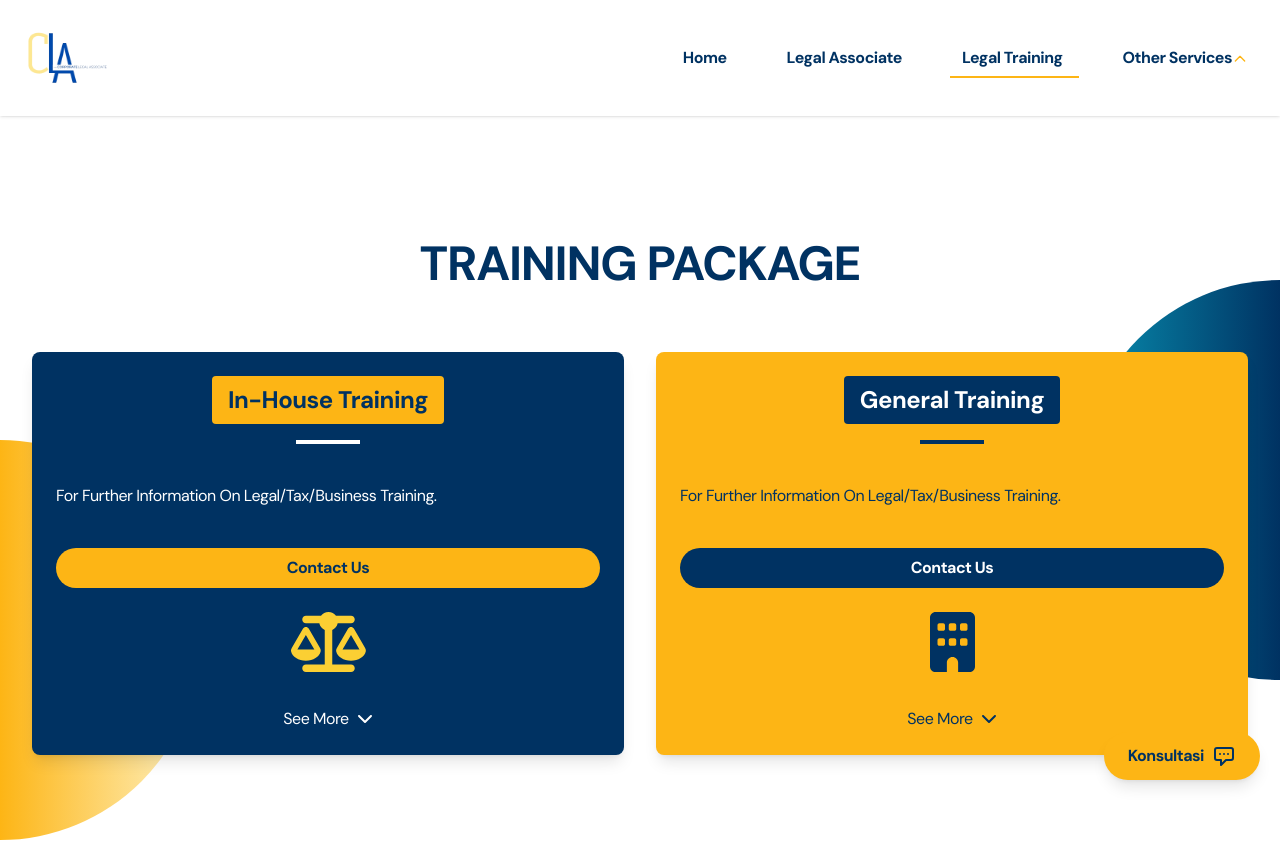
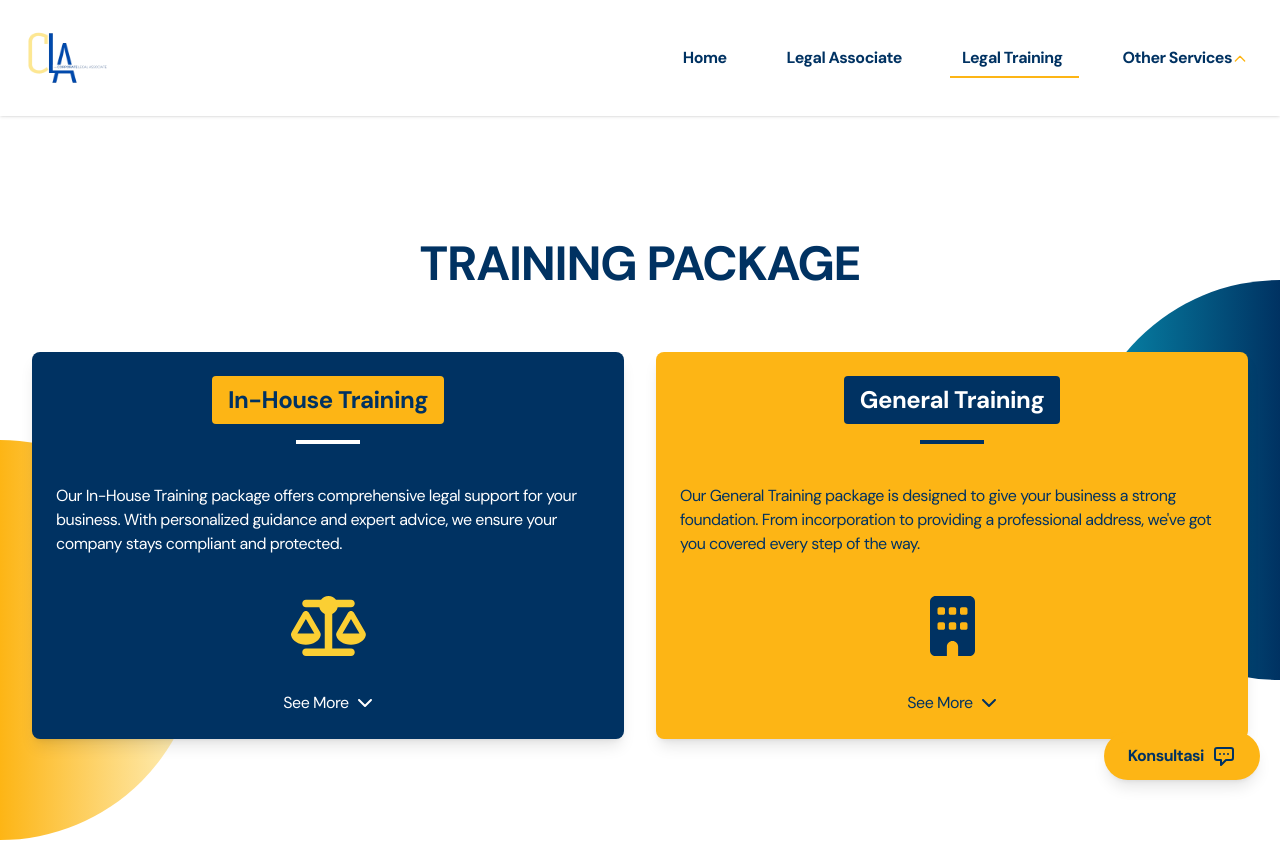
Before and after one commit to nctrnlman/client-cla-indonesia, a React (Vite) app: page /legal-training in a window 1280 px wide. Shown: the top 842 px of the page. Built offline with nearby package versions, Linux system fonts and the light colour scheme.

Commit message:
packagee

```diff
--- a/src/components/legal-training/Package.jsx
+++ b/src/components/legal-training/Package.jsx
@@ -31,9 +31,9 @@ function PackageCard({
   titleBackgroundColor,
   titleTextColor,
   onButtonClick,
+  isOpen,
+  onToggle,
 }) {
-  const [isOpen, setIsOpen] = useState(false);
-
   return (
     <div
       className={`${backgroundColor} ${textColor} rounded-lg overflow-hidden shadow-lg transition-all duration-300 hover:shadow-2xl h-full flex flex-col`}
@@ -58,16 +58,6 @@ function PackageCard({
         <MotionText delay={0.6} className="flex-grow">
           {content}
         </MotionText>
-        <div className="mt-6">
-          <motion.button
-            whileHover={{ scale: 1.05 }}
-            whileTap={{ scale: 0.95 }}
-            onClick={() => onButtonClick(title)}
-            className={`${buttonColor} w-full py-2 px-4 rounded-full font-bold transition-all duration-300 hover:shadow-md`}
-          >
-            {buttonText}
-          </motion.button>
-        </div>
         {icon && (
           <motion.div
             className="text-6xl mt-6 mb-4 text-center"
@@ -80,7 +70,7 @@ function PackageCard({
         )}
         <div className="mt-4">
           <button
-            onClick={() => setIsOpen(!isOpen)}
+            onClick={onToggle}
             className="flex items-center justify-center w-full focus:outline-none"
           >
             <span className="mr-2">See More</span>
@@ -100,7 +90,15 @@ function PackageCard({
                 transition={{ duration: 0.3 }}
                 className="mt-4 overflow-hidden"
               >
-                {additionalContent}
+                <p className="text-center font-bold mb-4">{additionalContent}</p>
+                <div className="mt-6">
+                  <button
+                    onClick={() => onButtonClick(title)}
+                    className={`btn ${buttonColor} w-full rounded-full`}
+                  >
+                    {buttonText}
+                  </button>
+                </div>
               </motion.div>
             )}
           </AnimatePresence>
@@ -111,9 +109,19 @@ function PackageCard({
 }
 
 function PackageSubscription({ onPackageSelect }) {
+  const [openPackage, setOpenPackage] = useState(null);
+
   const cardVariants = {
     hidden: { opacity: 0, y: 50 },
     visible: { opacity: 1, y: 0, transition: { duration: 0.5 } },
+  };
+
+  const togglePackage = (packageTitle) => {
+    if (openPackage === packageTitle) {
+      setOpenPackage(null);
+    } else {
+      setOpenPackage(packageTitle);
+    }
   };
 
   return (
@@ -147,17 +155,13 @@ function PackageSubscription({ onPackageSelect }) {
               content={
                 <>
                   <p className="mb-4">
-                    For Further Information On Legal/Tax/Business Training.
+                  Our In-House Training package offers comprehensive legal support
+                  for your business. With personalized guidance and expert advice,
+                  we ensure your company stays compliant and protected.
                   </p>
                 </>
               }
-              additionalContent={
-                <p>
-                  Our In-House Training package offers comprehensive legal support
-                  for your business. With personalized guidance and expert advice,
-                  we ensure your company stays compliant and protected.
-                </p>
-              }
+              additionalContent="In This Package You Can Choose Online and Offline*"
               buttonText="Contact Us"
               backgroundColor="bg-primary"
               textColor="text-white"
@@ -165,6 +169,8 @@ function PackageSubscription({ onPackageSelect }) {
               titleBackgroundColor="bg-[#fdb515]"
               titleTextColor="text-primary"
               onButtonClick={onPackageSelect}
+              isOpen={openPackage === "In-House Training"}
+              onToggle={() => togglePackage("In-House Training")}
             />
           </motion.div>
 
@@ -183,17 +189,13 @@ function PackageSubscription({ onPackageSelect }) {
               content={
                 <>
                   <p className="mb-4">
-                    For Further Information On Legal/Tax/Business Training.
+                  Our General Training package is designed to give your business
+                  a strong foundation. From incorporation to providing a professional
+                  address, we've got you covered every step of the way.
                   </p>
                 </>
               }
-              additionalContent={
-                <p>
-                  Our General Training package is designed to give your business
-                  a strong foundation. From incorporation to providing a professional
-                  address, we've got you covered every step of the way.
-                </p>
-              }
+              additionalContent="In This Package You Can Choose Online and Offline*"
               buttonText="Contact Us"
               backgroundColor="bg-[#FDB515]"
               textColor="text-primary"
@@ -201,6 +203,8 @@ function PackageSubscription({ onPackageSelect }) {
               titleBackgroundColor="bg-primary"
               titleTextColor="text-white"
               onButtonClick={onPackageSelect}
+              isOpen={openPackage === "General Training"}
+              onToggle={() => togglePackage("General Training")}
             />
           </motion.div>
         </div>
--- a/src/components/legal-training/SequentialForm.jsx
+++ b/src/components/legal-training/SequentialForm.jsx
@@ -14,6 +14,7 @@ function ContactUsSection({ selectedPackage }) {
   const [isLoading, setIsLoading] = useState(false);
   const [showAlert, setShowAlert] = useState(false);
   const [step, setStep] = useState(0);
+  const [showPackageNotification, setShowPackageNotification] = useState(!!selectedPackage);
   const formRef = useRef(null);
 
   useEffect(() => {
@@ -22,7 +23,8 @@ function ContactUsSection({ selectedPackage }) {
         ...prevData,
         message: `I'm interested in ${selectedPackage}`
       }));
-      setStep(3); // Move to the message step
+      setShowPackageNotification(true);
+      setTimeout(() => setShowPackageNotification(false), 5000);
     }
   }, [selectedPackage]);
 
@@ -172,7 +174,7 @@ function ContactUsSection({ selectedPackage }) {
                   </h2>
                   <div className="w-full bg-gray-200 rounded-full h-2.5 mb-4">
                     <div
-                      className="bg-blue-600 h-2.5 rounded-full"
+                      className="bg-blue-600 h-2.5 rounded-full transition-all duration-300"
                       style={{ width: `${(step + 1) * 25}%` }}
                     ></div>
                   </div>
@@ -218,7 +220,7 @@ function ContactUsSection({ selectedPackage }) {
                         </motion.div>
                       )}
                     </AnimatePresence>
-                    {formData.message && (
+                    {step >= 3 && (
                       <motion.div
                         initial={{ opacity: 0, y: 20 }}
                         animate={{ opacity: 1, y: 0 }}
@@ -269,6 +271,35 @@ function ContactUsSection({ selectedPackage }) {
           </motion.div>
         )}
       </AnimatePresence>
+
+      <AnimatePresence>
+        {showPackageNotification && (
+          <motion.div
+            initial={{ opacity: 0, y: -50 }}
+            animate={{ opacity: 1, y: 0 }}
+            exit={{ opacity: 0, y: -50 }}
+            className="fixed top-4 left-4 z-50"
+          >
+            <div role="alert" className="alert alert-info shadow-lg">
+              <svg
+                xmlns="http://www.w3.org/2000/svg"
+                fill="none"
+                viewBox="0 0 24 24"
+                className="stroke-current shrink-0 w-6 h-6"
+              >
+                <path
+                  strokeLinecap="round"
+                  strokeLinejoin="round"
+                  strokeWidth="2"
+                  d="M13 16h-1v-4h-1m1-4h.01M21 12a9 9 0 11-18 0 9 9 0 0118 0z"
+                ></path>
+              </svg>
+              <span>Selected package: {selectedPackage}</span>
+            </div>
+          </motion.div>
+        )}
+      </AnimatePresence>
+
       <div className="half-circle-right"></div>
       <div className="half-circle-left"></div>
     </div>
```
